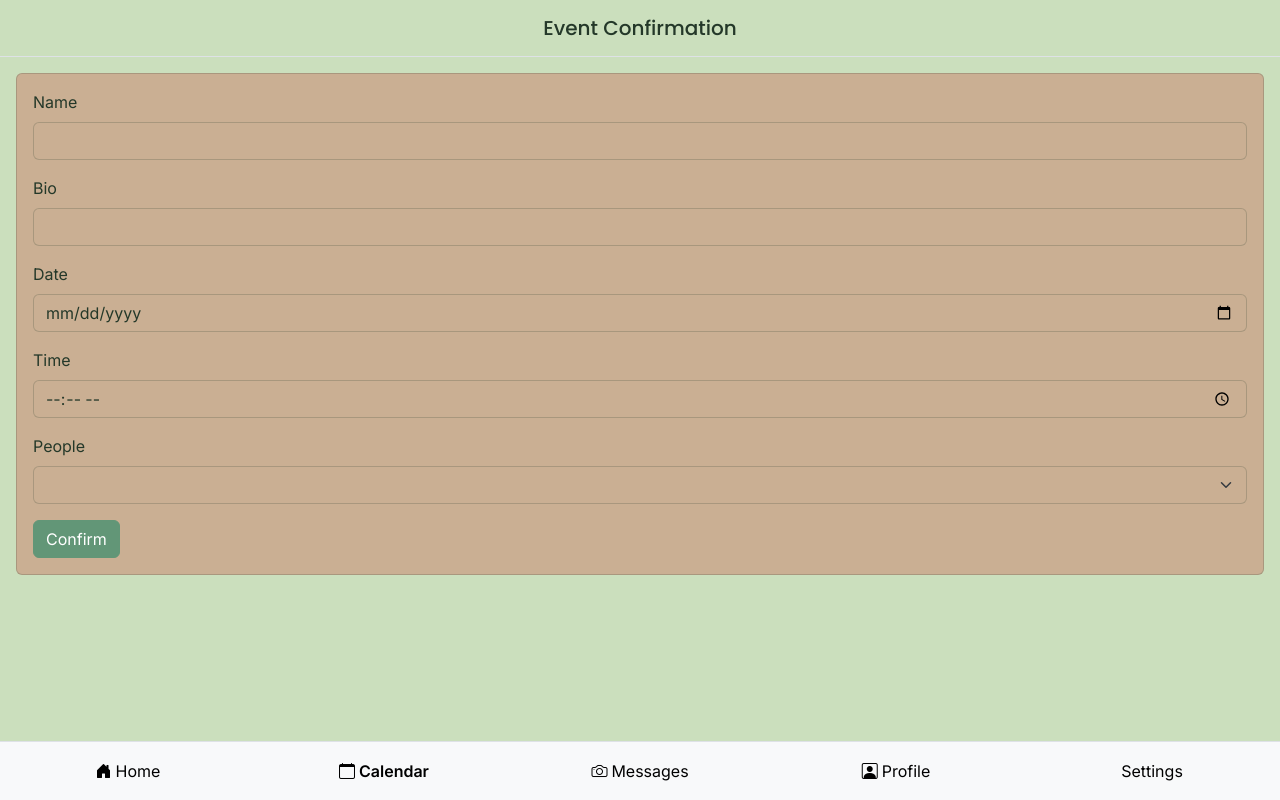
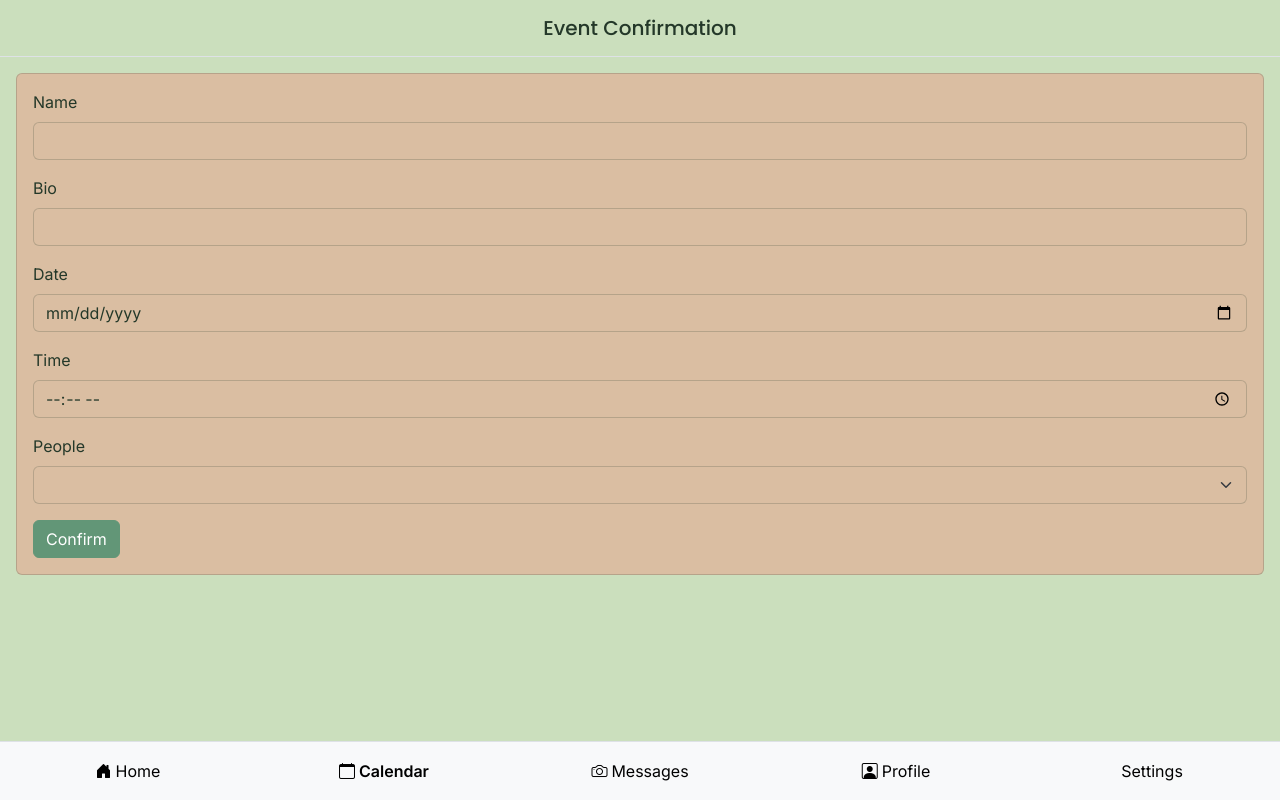
Before and after one commit to VCU-257/iteration-2-build-with-style-group-5, a plain HTML site: page event.html in a window 1280 px wide. Drawn offline with nearby package versions, Linux system fonts and the light colour scheme.

Commit message:
Change surface color to #DABEA2

```diff
--- a/styles.css
+++ b/styles.css
@@ -4,7 +4,7 @@
   --color-main: #CBDFBD;
   --color-main-darker: #557F65;
   --color-accent: #629677;
-  --color-surface: #caaf93;
+  --color-surface: #DABEA2;
   --color-text: #243829;
 }
 
```
